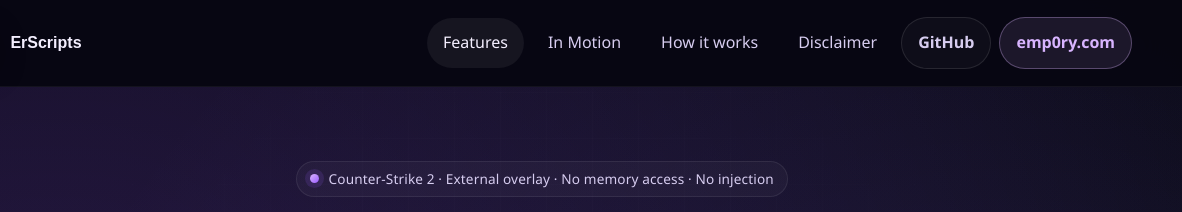
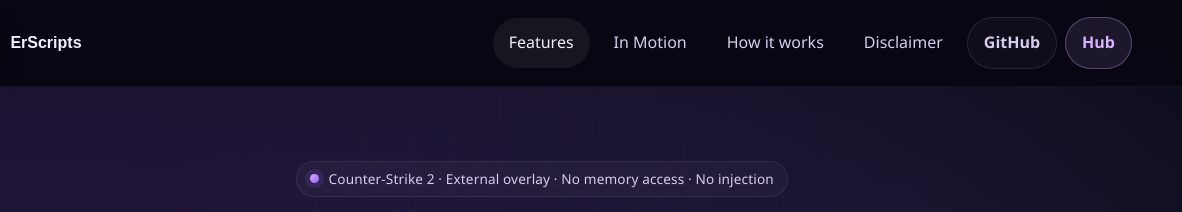
Before and after one commit to emp0ry/cs2-ErScripts, a plain HTML site: page docs/index.html in a window 1280 px wide. Shown: the top 212 px of the page, 98-1280 px from the left. Drawn offline with Linux system fonts and the light colour scheme.

Commit message:
Update index.html

```diff
--- a/docs/index.html
+++ b/docs/index.html
@@ -65,7 +65,7 @@
           >
             GitHub
           </a>
-          <a class="button button-secondary nav-home" href="https://emp0ry.com">emp0ry.com</a>
+          <a class="button button-secondary nav-home" href="https://emp0ry.com">Hub</a>
         </nav>
       </div>
     </header>
@@ -281,7 +281,7 @@
             <div class="responsibility-actions">
               <a class="button button-secondary button-accent" href="https://github.com/emp0ry/cs2-ErScripts" target="_blank" rel="noreferrer">View on GitHub</a>
               <a class="button button-secondary" href="https://github.com/emp0ry/cs2-ErScripts/releases" target="_blank" rel="noreferrer">Releases</a>
-              <a class="button button-secondary" href="https://emp0ry.com">Back to emp0ry.com</a>
+              <a class="button button-secondary" href="https://emp0ry.com">Back to Hub</a>
             </div>
           </div>
         </div>
@@ -303,7 +303,7 @@
         </div>
 
         <div class="footer-links">
-          <a href="https://emp0ry.com">emp0ry.com</a>
+          <a href="https://emp0ry.com">Hub</a>
           <a href="https://github.com/emp0ry/cs2-ErScripts" target="_blank" rel="noreferrer">GitHub</a>
           <a href="https://github.com/emp0ry/cs2-ErScripts/releases" target="_blank" rel="noreferrer">Releases</a>
         </div>
```
